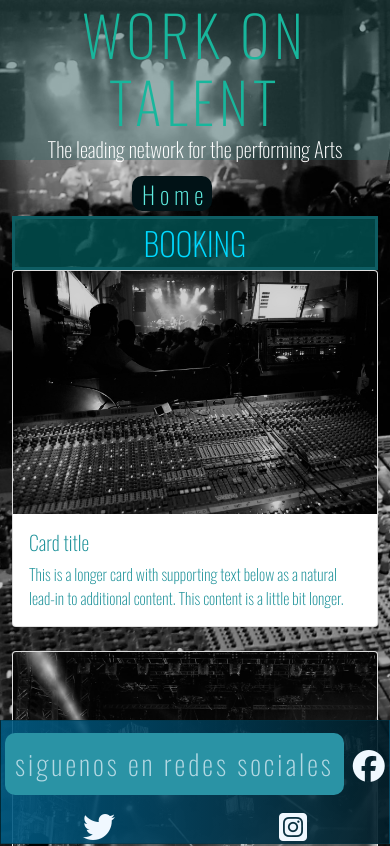
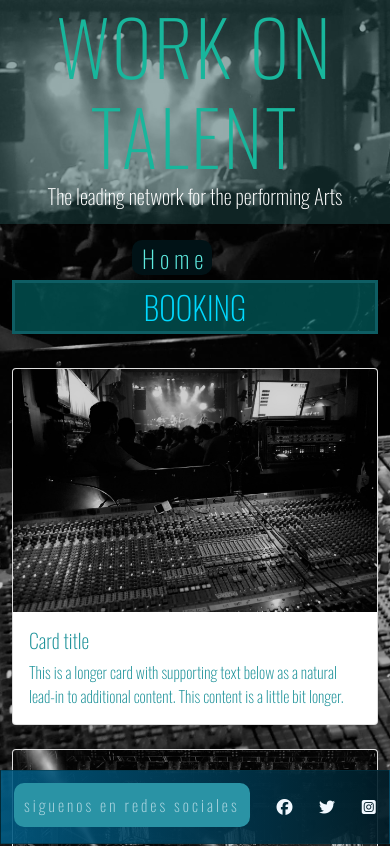
Before and after one commit to carlosrverger/wot.html, a website: page booking.html in a window 390 px wide. Shown: the top 846 px of the page. Drawn offline with nearby package versions, Linux system fonts and the light colour scheme; a web font is replaced by a local one.

Commit message:
arreglando responsive

```diff
--- a/booking.html
+++ b/booking.html
@@ -21,7 +21,7 @@
 <body class="fotoBooking">
 
 
-  <div class="container-fluid">
+  <div  class="container-fluid">
     <div class="row">
       <div class="col d-flex justify-content-center align-items-center flex-column ">
         <h1 id="cajaTitulo" class="titulo">WORK ON TALENT</h1>
@@ -41,7 +41,7 @@
       </div>
     </div>
 
-    <div class="row row-cols-1 row-cols-md-3 g-4">
+    <div id="fotosCarrusel1"class="row row-cols-1 row-cols-md-3 g-4">
       <div class="col ">
         <div class="card h-100">
           <img src="files/caracol1.jpg" class="card-img-top" alt="...">
--- a/scss/main.scss
+++ b/scss/main.scss
@@ -418,36 +418,43 @@ footer {
   margin-top: -40px;
   margin-left: 7.5rem;
 }
-body{
-  margin-bottom: 10rem;
-}
-
-
-
-
-
-  .titulo{
-    font-size: 3.5rem;
+.titulo{
+    font-size: 4.7rem;
     margin-bottom:3.5rem;
-    letter-spacing: 5px;
+    letter-spacing: 3px;
     text-align: conter;
   }
 
   #cajaTitulo{
     width:100vw ;
-    height: 10rem;
+    height: 14rem;
   }
   .subTitulo{
     font-size:1.3rem;
+    margin-top: 120px;
+  }
 
-
-  }
+  #fotosCarrusel1{
+    margin-top: 10px;
+    margin-bottom: 5rem;}
 
 
 
 #caja{
   margin-left: 4rem;
 }
+
+.redesTexto {
+  font-size: 1rem;
+  }
+
+  .fa-facebook,
+.fa-twitter,
+.fa-instagram-square {
+font-size: 100%;
+color: aliceblue; }
+
+
 
 
 }
@@ -495,6 +502,15 @@ body{
 
     margin-top: 90px;
   }
+  .redesTexto {
+    font-size: 1.5rem;
+    }
+
+    .fa-facebook,
+  .fa-twitter,
+  .fa-instagram-square {
+  font-size: 200%;
+  color: aliceblue; }
 
 }
 
@@ -520,10 +536,9 @@ body{
 
 }
 
-#fotosCarrusel1{
-  margin-bottom: 100px;
 
-}
+
+
 
 .header {
   color: #36A0FF;
```
Also changed, not shown: about.html (+1 -1 lines), rutalat.html (+1 -1 lines), servicios.html (+1 -1 lines), css/main.css.
